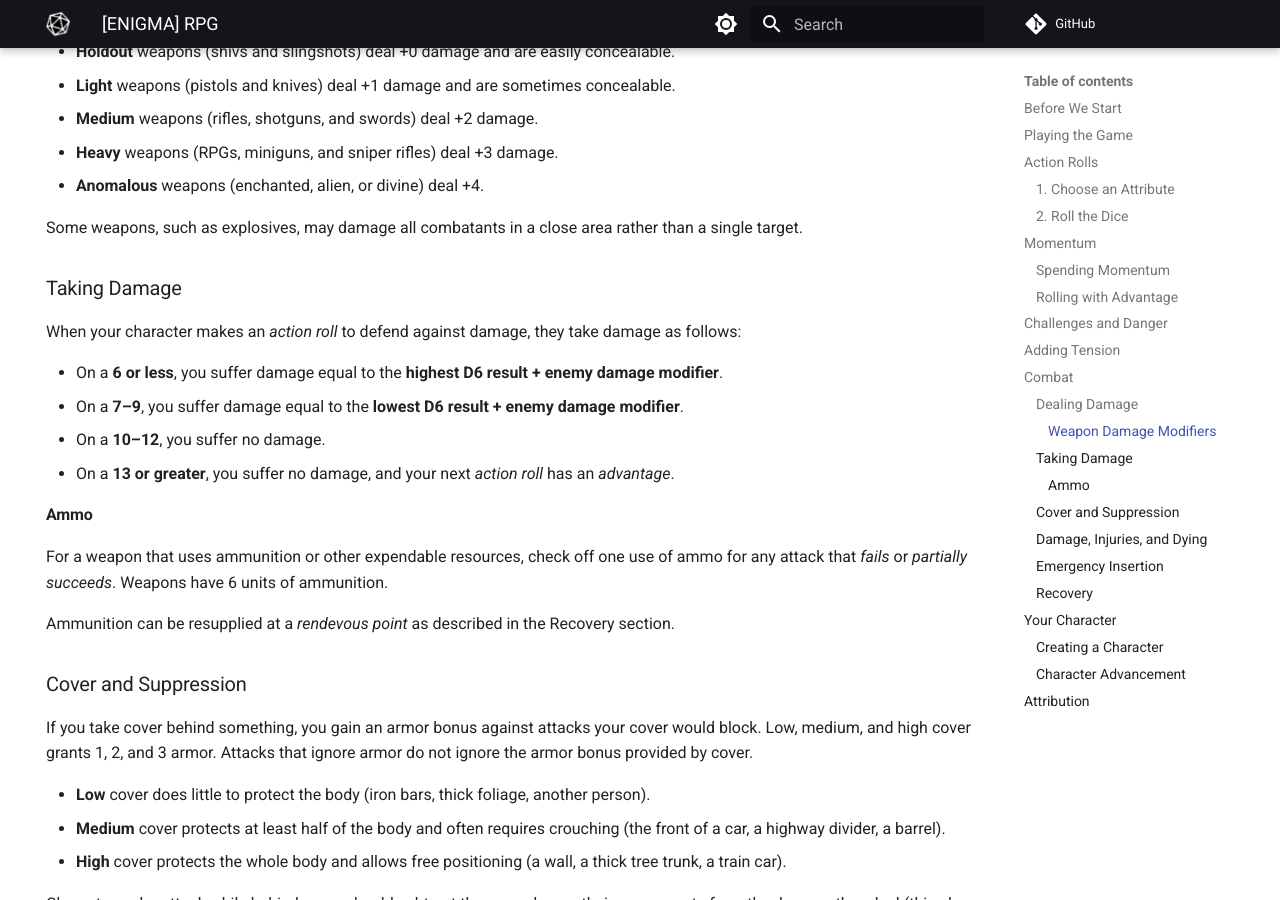
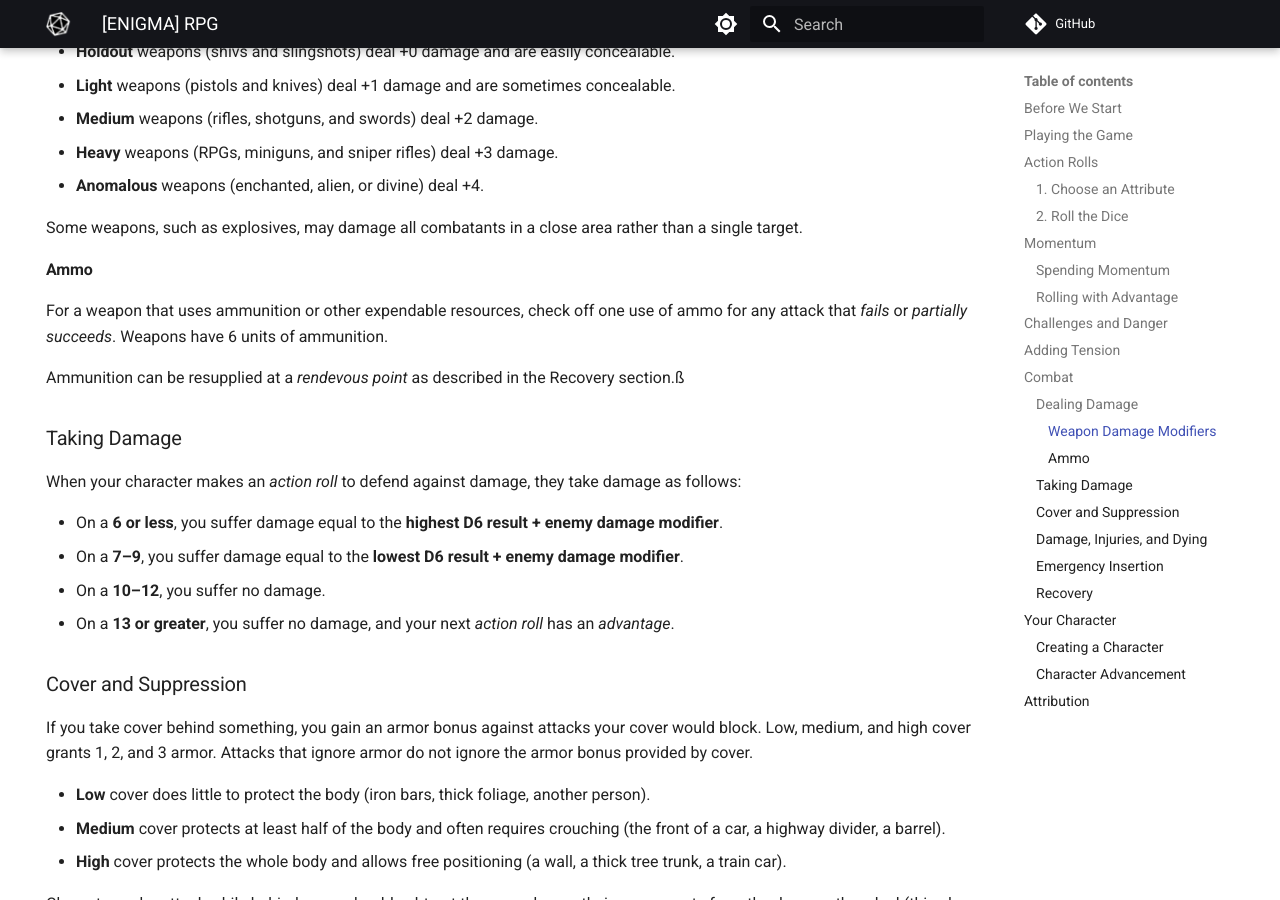
Before and after one commit to joemoose/psiops, an MkDocs documentation site: the page built from docs/index.md, in a window 1280 px wide and 900 px high, scrolled down 3556 px. Built offline with MkDocs 1.6.1 and Material for MkDocs 9.7.7, drawn with Linux system fonts in a browser that asks for light colours; comment, search, counter and statistics services are not loaded; part of the change alters nothing that is shown.

```diff
--- a/docs/index.md
+++ b/docs/index.md
@@ -126,6 +126,12 @@ Add the following damage modifier based on the type of weapon.
 
 Some weapons, such as explosives, may damage all combatants in a close area rather than a single target.
 
+#### Ammo
+
+For a weapon that uses ammunition or other expendable resources, check off one use of ammo for any attack that *fails* or *partially succeeds*. Weapons have 6 units of ammunition.
+
+Ammunition can be resupplied at a *rendevous point* as described in the Recovery section.ß
+
 ### Taking Damage
 
 When your character makes an *action roll* to defend against damage, they take damage as follows:
@@ -134,12 +140,6 @@ When your character makes an *action roll* to defend against damage, they take d
 - On a **7–9**, you suffer damage equal to the **lowest D6 result + enemy damage modifier**.
 - On a **10–12**, you suffer no damage.
 - On a **13 or greater**, you suffer no damage, and your next *action roll* has an *advantage*.
-
-#### Ammo
-
-For a weapon that uses ammunition or other expendable resources, check off one use of ammo for any attack that *fails* or *partially succeeds*. Weapons have 6 units of ammunition.
-
-Ammunition can be resupplied at a *rendevous point* as described in the Recovery section.
 
 ### Cover and Suppression
 
```
